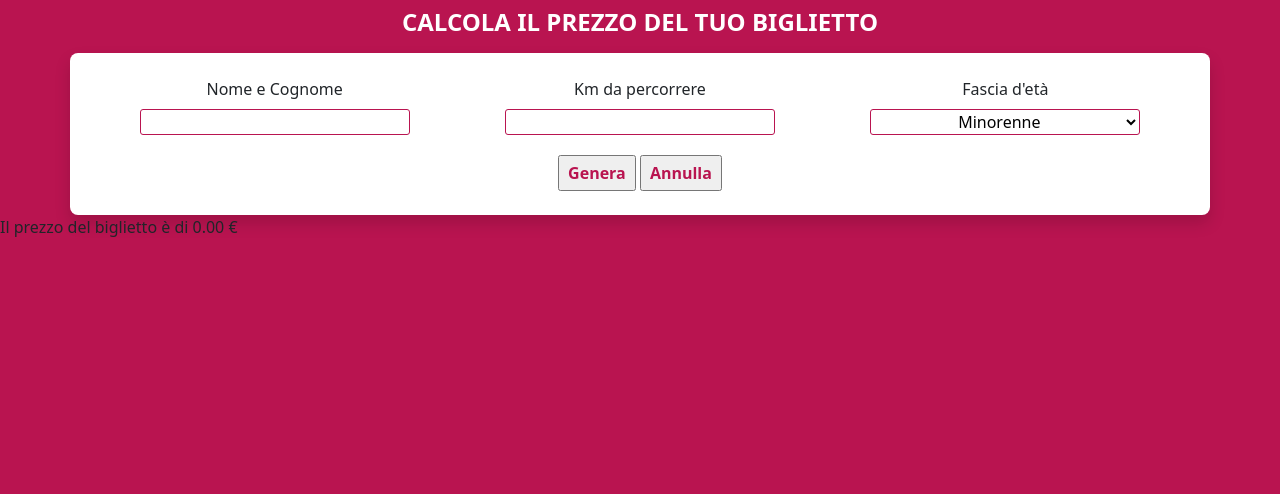
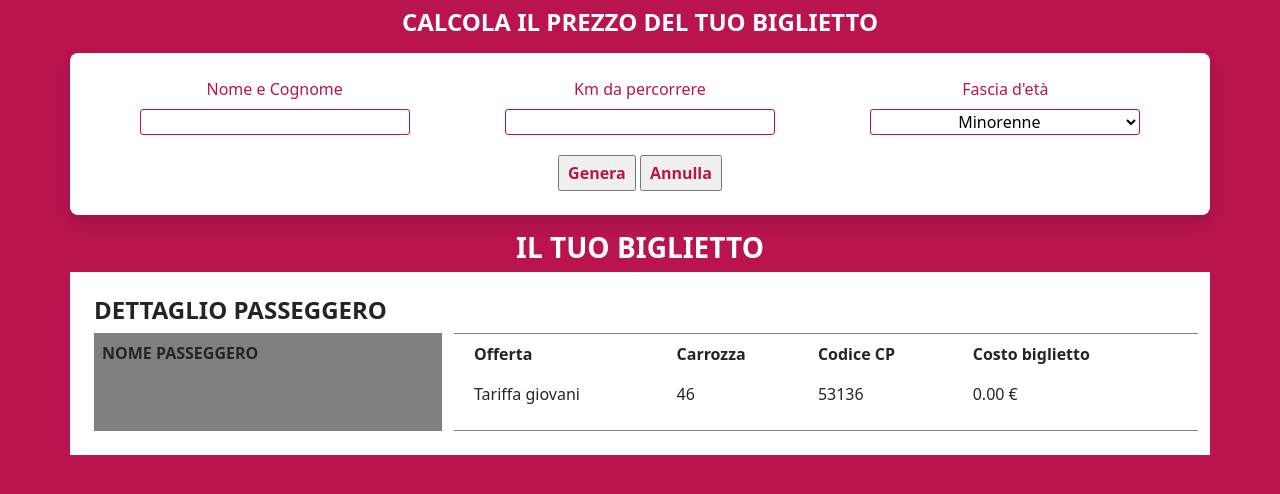
Before and after one commit to LeoneCarmelo/js-biglietto-treno-form, a plain HTML site: page index.html in a window 1280 px wide. Both pictures are taken after a click on the button "Genera". Drawn offline with nearby package versions, Linux system fonts and the light colour scheme.

Commit message:
Add ticket Style

```diff
--- a/assets/css/style.css
+++ b/assets/css/style.css
@@ -27,12 +27,18 @@ input[id="name"], input[id="km"], select {
     border-radius: 3px;
 }
 
-.col-12 input {
+.col-12 input, label {
     color: var(--body);
 }
 
 /* #endregion Form */
 
 /* #region Ticket */
-
+.data {
+    background-color: var(--ticket);
+}
+.col-8 {
+    border-top: 1px solid var(--ticket);
+    border-bottom: 1px solid var(--ticket);
+ }
 /* #endregion Ticket */
--- a/assets/js/main.js
+++ b/assets/js/main.js
@@ -23,26 +23,38 @@ const kmEl = document.getElementById('km')
 const ageEl = document.getElementById('age')
 const btnEl = document.querySelector('input[type="button"]')
 const resetEl = document.querySelector('input[type="reset"]')
-const ticketEl = document.querySelector('p')
-const ticketName = document.querySelector('span')
+const ticketEl = document.getElementById('ticket_cost')
+const ticketName = document.getElementById('nome_passeggero')
+const offertaEl = document.getElementById('offerta')
+const carrozzaEl = document.getElementById('carrozza')
+const capEl = document.getElementById('cap')
+
 
 
 
 /* Code */
 const costTotalKm = kmEl.value * priceKm;
 let ticketCost
+let ticketType
 
 btnEl.addEventListener('click', function() {
+
     if (ageEl.options.selectedIndex == 0 ) {
         ticketCost = costTotalKm - (costTotalKm * youngDiscount) / 100
+        ticketType = 'Tariffa giovani'
     } else if (ageEl.options.selectedIndex == 2) {
         ticketCost = costTotalKm - (costTotalKm * adultDiscount) / 100
+        ticketType = 'Tariffa over 65'
     } else {
         ticketCost = costTotalKm
+        ticketType = 'Tariffa standard'
     }
 
     ticketName.innerHTML = nameEl.value
-    ticketEl.innerHTML = `Il prezzo del biglietto è di ${ticketCost.toFixed(2)} €`
+    offertaEl.innerHTML = ticketType
+    carrozzaEl.innerHTML = Math.floor(Math.random() * 50)
+    capEl.innerHTML = Math.floor(Math.random() * 100000)
+    ticketEl.innerHTML = `${ticketCost.toFixed(2)} €`
 })
 
 resetEl.addEventListener('click', function() {
@@ -50,4 +62,7 @@ resetEl.addEventListener('click', function() {
     kmEl.value = ''
     ticketEl.innerHTML = ''
     ticketName.innerHTML = ''
+    offertaEl.innerHTML = ''
+    carrozzaEl.innerHTML = ''
+    capEl.innerHTML = ''
 })
--- a/index.html
+++ b/index.html
@@ -45,7 +45,48 @@
 
 
     <!-- Ticket -->
-    <span></span>
+    <div class="container">
+        <div class="row mt-3">
+            <div class="col">
+                <h2 class="text-uppercase text-center text-white fw-bold fs-3">Il tuo biglietto</h2>
+                <div class="row bg-white p-3">
+                    <div class="col p-2">
+                        <h4 class="fw-bold text-uppercase">Dettaglio passeggero</h4>
+                        <div class="row">
+                            <div class="col-4">
+                                <div class="data p-2 h-100">
+                                    <span class="text-uppercase fw-bold">Nome passeggero</span>
+                                    <span class="d-block fw-bold" id="nome_passeggero"></span>
+                                </div>
+
+                            </div>
+                            <div class="col-8">
+                                <table class="table table-borderless">
+                                    <thead>
+                                      <tr>
+                                        <th scope="col">Offerta</th>
+                                        <th scope="col">Carrozza</th>
+                                        <th scope="col">Codice CP</th>
+                                        <th scope="col">Costo biglietto
+                                    </thead>
+                                    <tbody>
+                                      <tr>
+                                        <th id="offerta" class="fw-normal" scope="row"></th>
+                                        <td id="carrozza"></td>
+                                        <td id="cap"></td>
+                                        <td id="ticket_cost"></td>
+                                      </tr>
+
+                                    </tbody>
+                                  </table>
+                            </div>
+                        </div>
+                    </div>
+                </div>
+            </div>
+        </div>
+    </div>
+
     <p></p>
     <script src="./assets/js/main.js"></script>
 </body>
```
